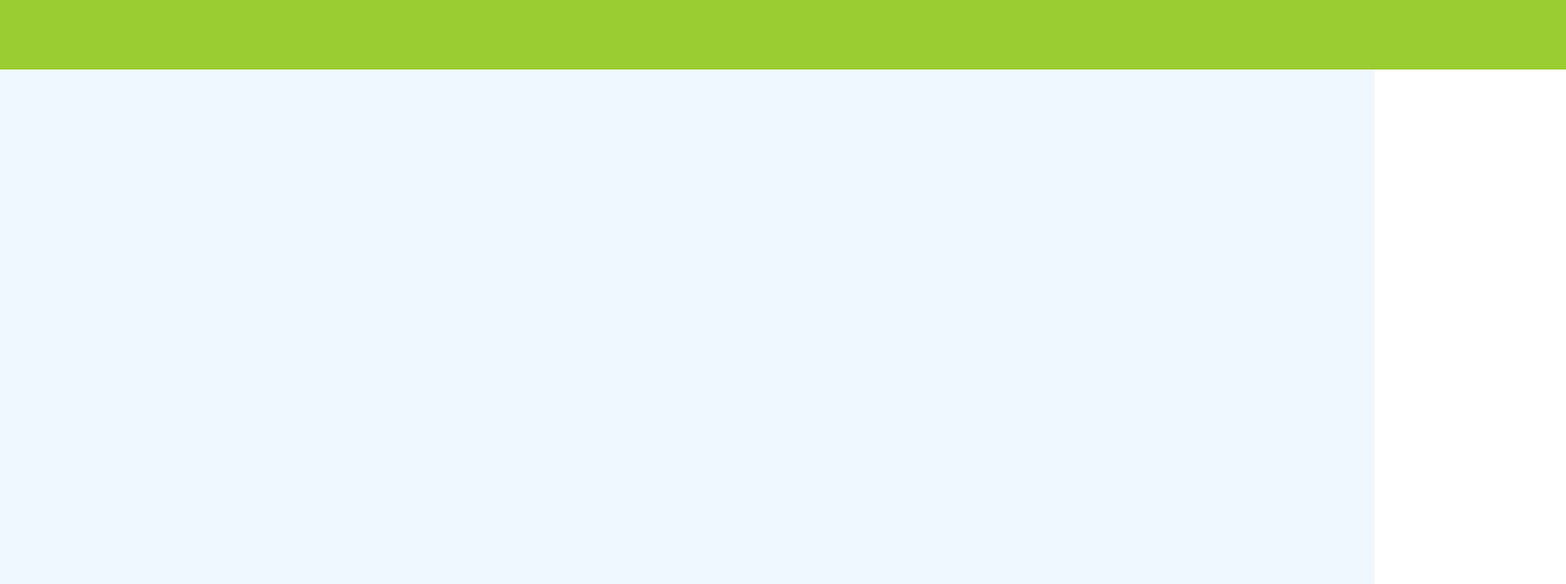
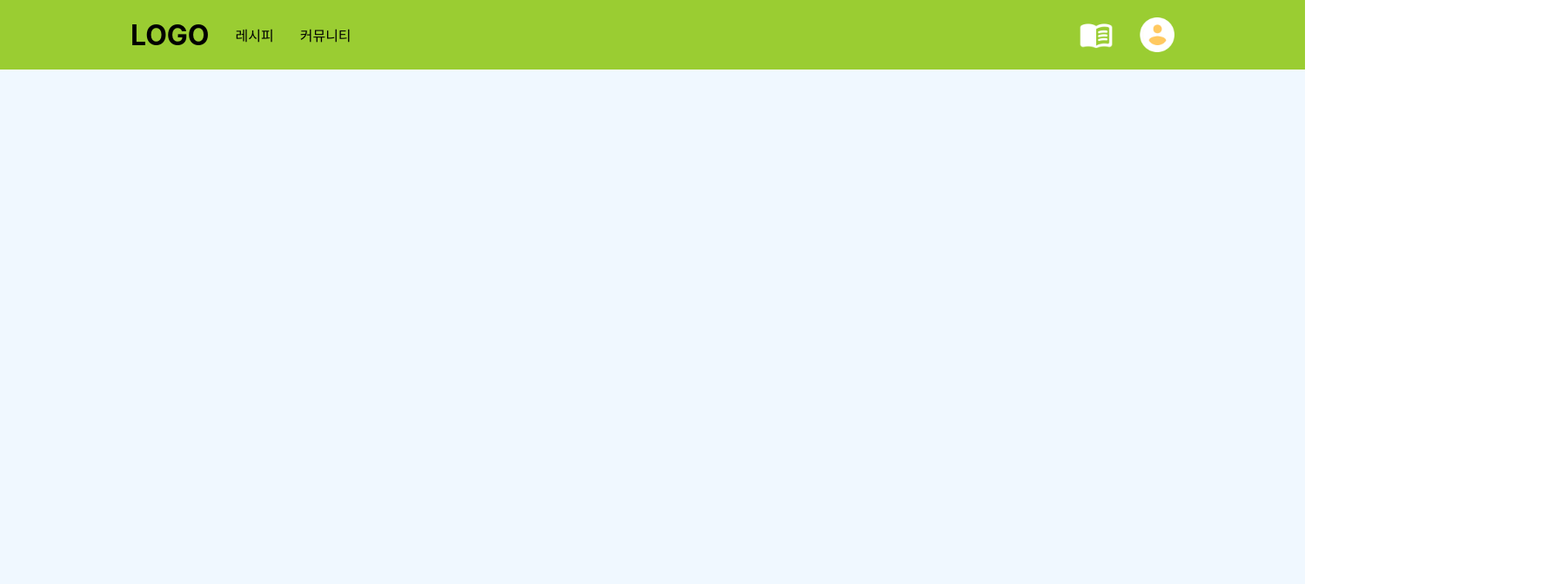
Before and after one commit to oooihmm/fookit, a React (Create React App) app: page / in a window 1280 px wide. Shown: the top 672 px of the page at 87% size, 1800 px wide, since content can reach past the window. Built offline with nearby package versions, Linux system fonts and the light colour scheme.

Commit message:
Feat: header mark-up

```diff
--- a/src/components/layouts/Contents.tsx
+++ b/src/components/layouts/Contents.tsx
@@ -1,20 +1,20 @@
-import React from 'react'
-import styled from 'styled-components'
-import { Outlet } from 'react-router-dom'
+import React from 'react';
+import styled from 'styled-components';
+import { Outlet } from 'react-router-dom';
 
 const ContentsWrapper = styled.div`
   padding: 0 150px;
   padding-bottom: 80px;
-  width: 100vw;
+  min-width: 1200px;
   padding: 0 150px;
   height: calc(100vh - 80px);
   background-color: aliceblue;
-`
+`;
 
 export const Contents = () => {
   return (
     <ContentsWrapper>
       <Outlet />
     </ContentsWrapper>
-  )
-}
+  );
+};
--- a/src/components/layouts/Header.tsx
+++ b/src/components/layouts/Header.tsx
@@ -1,19 +1,52 @@
-import React from 'react'
-import styled from 'styled-components'
+import React from 'react';
+import styled from 'styled-components';
+
+import guideline from '../../assets/icons/guideline.png';
+import headerProfile from '../../assets/icons/headerProfile.png';
 
 const DefaultHeader = styled.div`
-  width: 100vw;
-  min-width: 1500px;
+  min-width: 1200px;
   height: 80px;
   padding: 0 150px;
   margin: 0;
 
   display: flex;
+  flex-direction: row;
+  justify-content: space-between;
   background-color: yellowgreen;
-`
+`;
+
+const Container = styled.div`
+  display: flex;
+  flex-direction: row;
+  justify-content: flex-start;
+  align-items: center;
+  gap: 30px;
+`;
+
+const Icon = styled.img`
+  width: 40px;
+  height: 40px;
+`;
 
 export const Header = () => {
   return (
-    <DefaultHeader></DefaultHeader>
-  )
-}
+    <DefaultHeader>
+      <Container>
+        <h1>LOGO</h1>
+        <p>레시피</p>
+        <p>커뮤니티</p>
+      </Container>
+      <Container>
+        <Icon
+          src={guideline}
+          alt='guideline'
+        />
+        <Icon
+          src={headerProfile}
+          alt='headerProfile'
+        />
+      </Container>
+    </DefaultHeader>
+  );
+};
--- a/src/layouts/index.tsx
+++ b/src/layouts/index.tsx
@@ -1,17 +1,17 @@
-import React from 'react'
-import styled from 'styled-components'
-import { Header } from '../components/layouts/Header'
-import { Contents } from '../components/layouts/Contents'
+import React from 'react';
+import styled from 'styled-components';
+import { Header } from '../components/layouts/Header';
+import { Contents } from '../components/layouts/Contents';
 
 const Wrapper = styled.div`
-padding: 0;
-margin: 0;
-width: 100vw;
-height: 100vh;
+  padding: 0;
+  margin: 0;
+  max-width: max(1500px, 100vw);
+  height: 100vh;
 
-display: flex;
-flex-direction: column;
-`
+  display: flex;
+  flex-direction: column;
+`;
 
 export const Layout = () => {
   return (
@@ -19,5 +19,5 @@ export const Layout = () => {
       <Header />
       <Contents />
     </Wrapper>
-  )
-}
+  );
+};
```
Also changed, not shown: src/assets/icons/guideline.png (added), src/assets/icons/headerProfile.png (added).
